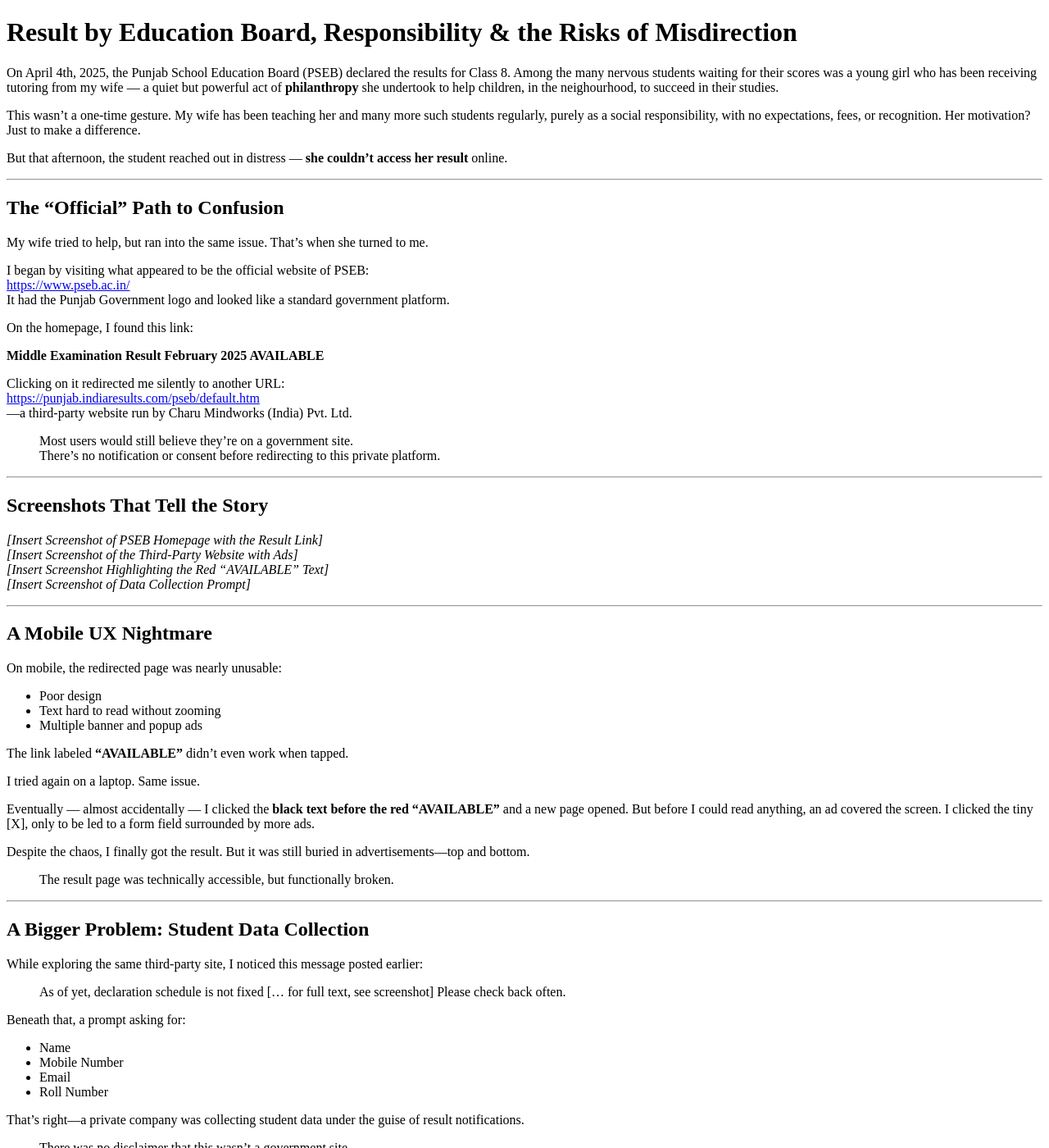
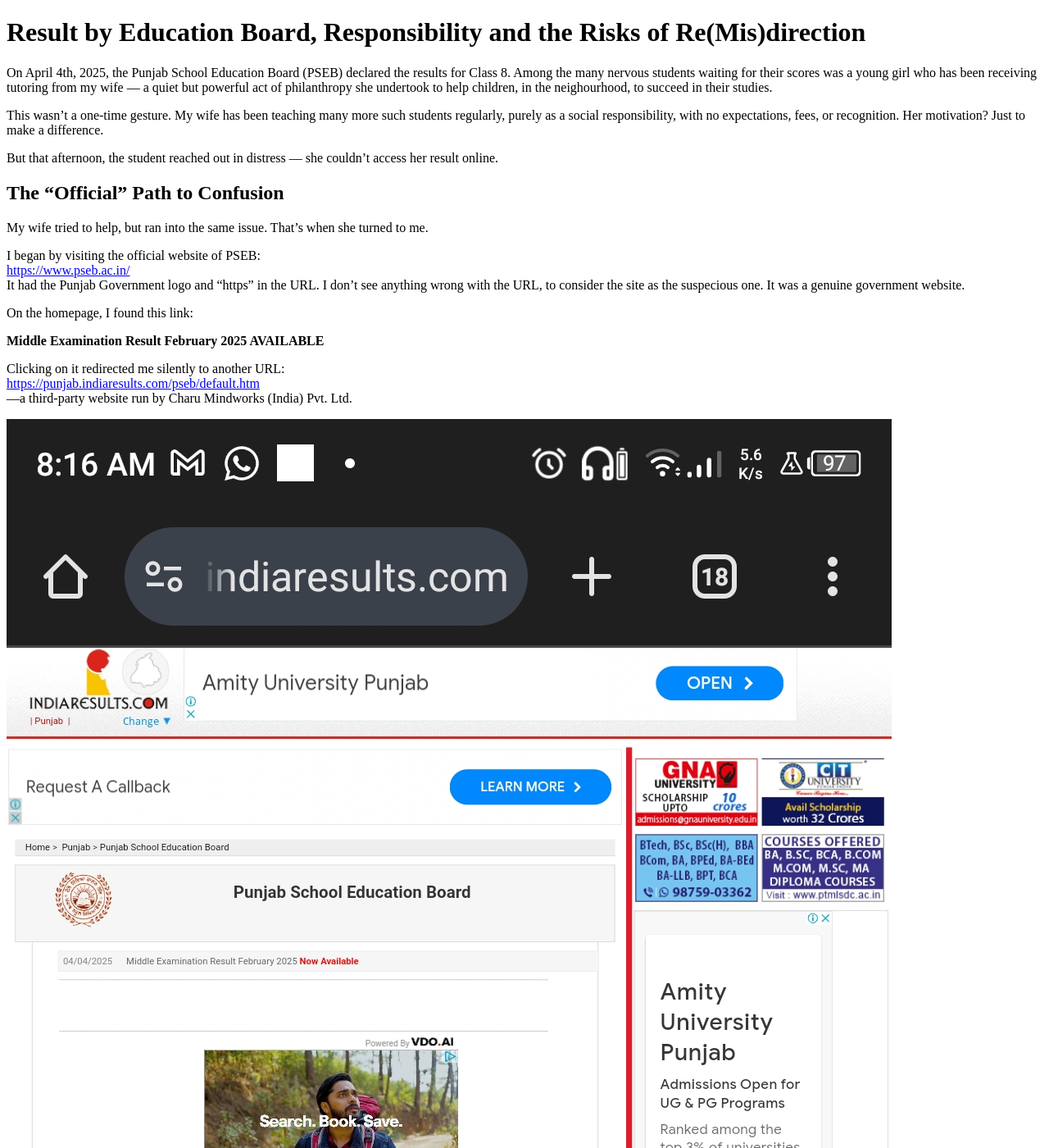
Before and after one commit to hsrai/hsrai.github.io, a Jekyll site: the page built from Thoughts/pseb_matric_result.md, in a window 1280 px wide and 1400 px high. Shown: the whole window at 82% size. Built offline with Jekyll 4.4.1, drawn with Linux system fonts in a browser that asks for light colours; our own code applies the rules of GitHub Pages for plain Markdown files; some of the changed text lies outside the part shown.

Commit message:
Images linked

```diff
--- a/Thoughts/pseb_matric_result.md
+++ b/Thoughts/pseb_matric_result.md
@@ -1,20 +1,18 @@
-# Result by Education Board, Responsibility & the Risks of Misdirection
+# Result by Education Board, Responsibility and the Risks of Re(Mis)direction
 
-On April 4th, 2025, the Punjab School Education Board (PSEB) declared the results for Class 8. Among the many nervous students waiting for their scores was a young girl who has been receiving tutoring from my wife — a quiet but powerful act of **philanthropy** she undertook to help children, in the neighourhood, to succeed in their studies.
+On April 4th, 2025, the Punjab School Education Board (PSEB) declared the results for Class 8. Among the many nervous students waiting for their scores was a young girl who has been receiving tutoring from my wife — a quiet but powerful act of philanthropy she undertook to help children, in the neighourhood, to succeed in their studies.
 
-This wasn’t a one-time gesture. My wife has been teaching her and many more such students regularly, purely as a social responsibility, with no expectations, fees, or recognition. Her motivation? Just to make a difference.
+This wasn’t a one-time gesture. My wife has been teaching many more such students regularly, purely as a social responsibility, with no expectations, fees, or recognition. Her motivation? Just to make a difference.
 
-But that afternoon, the student reached out in distress — **she couldn’t access her result** online.
+But that afternoon, the student reached out in distress — she couldn’t access her result online.
 
----
-
-## The “Official” Path to Confusion
+## The "Official" Path to Confusion
 
 My wife tried to help, but ran into the same issue. That’s when she turned to me.
 
-I began by visiting what appeared to be the official website of PSEB:
+I began by visiting the official website of PSEB:
 [https://www.pseb.ac.in/](https://www.pseb.ac.in/)
-It had the Punjab Government logo and looked like a standard government platform.
+It had the Punjab Government logo and "https" in the URL. I don't see anything wrong with the URL, to consider the site as the suspecious one. It was a genuine government website.
 
 On the homepage, I found this link:
 
@@ -24,19 +22,10 @@ Clicking on it redirected me silently to another URL:
 [https://punjab.indiaresults.com/pseb/default.htm](https://punjab.indiaresults.com/pseb/default.htm)
 —a third-party website run by Charu Mindworks (India) Pvt. Ltd.
 
+![redirectedPage10](PSEB/redirectedPage10.jpg)
+
 > Most users would still believe they're on a government site.
 > There's no notification or consent before redirecting to this private platform.
-
----
-
-## Screenshots That Tell the Story
-
-*[Insert Screenshot of PSEB Homepage with the Result Link]*
-*[Insert Screenshot of the Third-Party Website with Ads]*
-*[Insert Screenshot Highlighting the Red "AVAILABLE" Text]*
-*[Insert Screenshot of Data Collection Prompt]*
-
----
 
 ## A Mobile UX Nightmare
 
@@ -79,8 +79,6 @@ That’s right—a private company was collecting student data under the guise o
 
 Whether officially authorised or not, this setup allows the third-party provider to harvest and retain sensitive student data. That’s a privacy red flag—especially when it concerns minors.
 
----
-
 ## The Right Way to Serve Society
 
 Let me contrast this with what my wife does:
@@ -92,8 +90,6 @@ No ads. No gimmicks. No hidden agenda.
 
 Meanwhile, students trying to access their results — a deeply emotional moment—are being directed through digital traps, unknowingly handing over their data to commercial entities.
 
----
-
 ## Call to Action: Time to Rethink Result Accessibility
 
 This experience raises crucial questions about digital transparency, student privacy, and public trust:
@@ -101,8 +97,6 @@ This experience raises crucial questions about digital transparency, student pri
 - Why is a government board directing users to a third-party platform?
 - Why is there no warning that data is being collected by a private company?
 - Why is the user experience so poor—especially for mobile users, who are often the majority?
-
----
 
 ## What Needs to Change?
 
```
Also changed, not shown: other parts of Thoughts/pseb_matric_result.md (+16 -5 lines).
